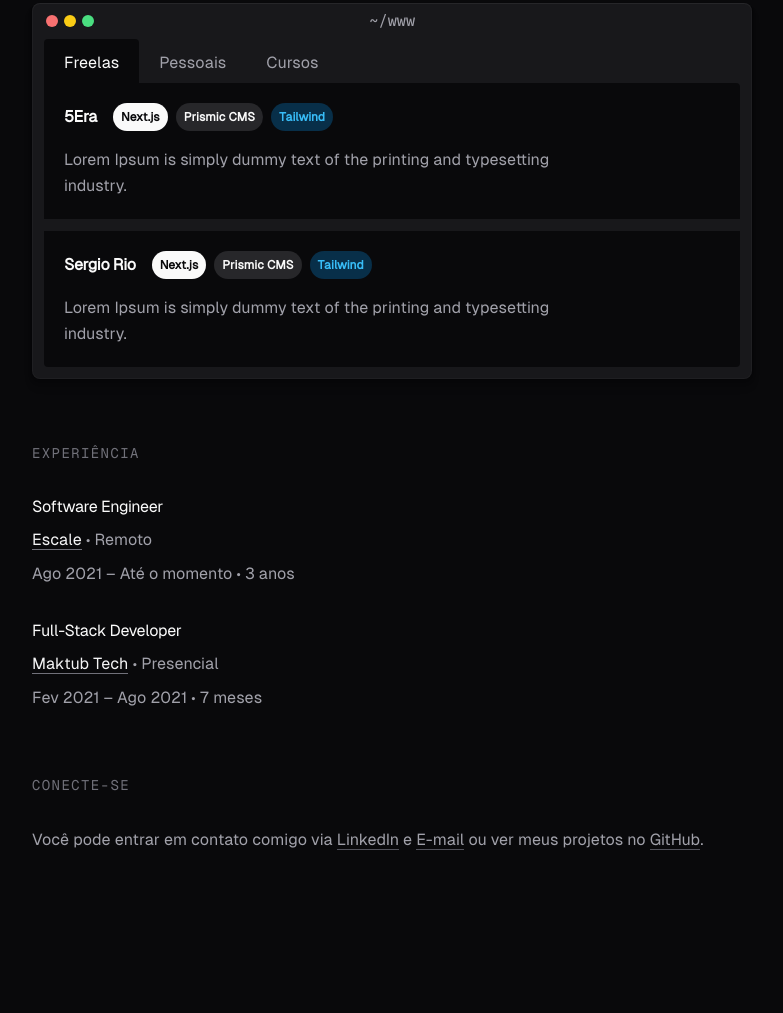
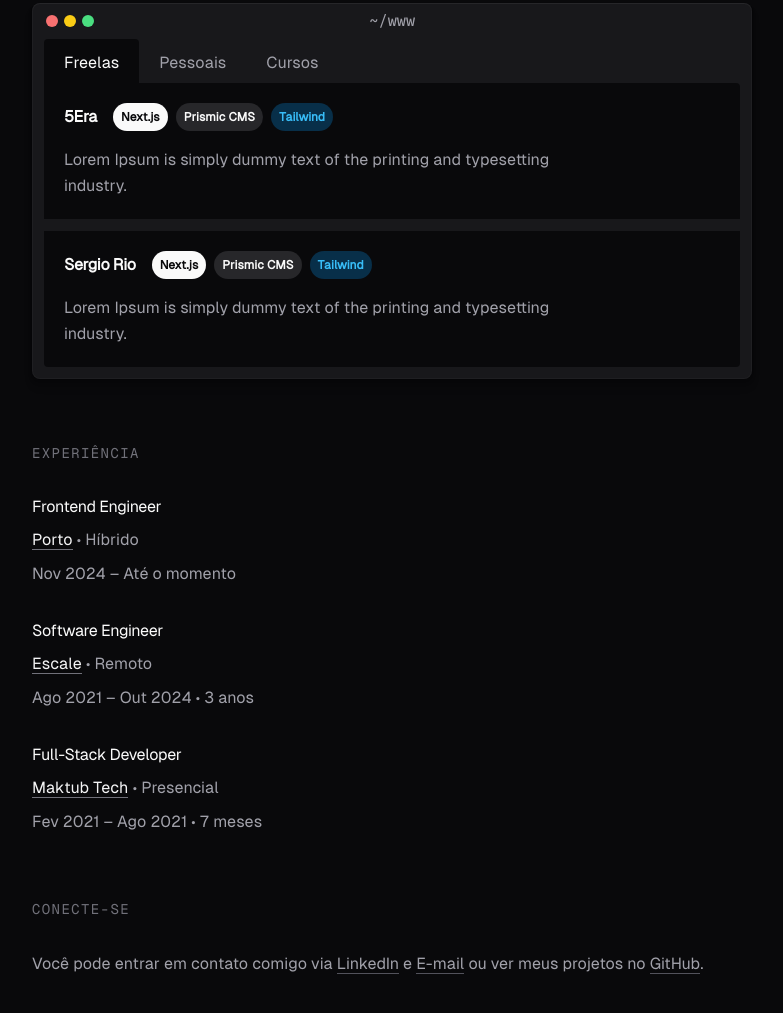
Before and after one commit to orenatodos/renatosilva.dev, an Astro site: page / in a window 1280 px wide. Shown: the part 517-1530 px from the top of the page, without its empty margins (248-1031 px from the left). Before the commit the page ends 1434 px from the top, so only its background shows below. Built offline with nearby package versions, Linux system fonts and the light colour scheme; Astro itself is replaced by a stand-in of ours.

Commit message:
feat: add new experience

```diff
--- a/src/pages/index.astro
+++ b/src/pages/index.astro
@@ -36,13 +36,22 @@ import { ProjectsBoard } from '../components/ProjectsBoard'
 
         <div class="space-y-8">
           <div class="space-y-2">
+            <h3 class="text-zinc-50 font-medium tracking-tight">Frontend Engineer</h3>
+            <p class="text-zinc-400 leading-relaxed">
+              <a href="https://www.portoseguro.com.br/" target="_blank" rel="noopener noreferrer" class="text-zinc-100 border-b border-zinc-500">Porto</a>
+              •
+              Híbrido
+            </p>
+            <time datetime="" class="block text-zinc-400 leading-relaxed">Nov 2024 – Até o momento</time>
+          </div>
+          <div class="space-y-2">
             <h3 class="text-zinc-50 font-medium tracking-tight">Software Engineer</h3>
             <p class="text-zinc-400 leading-relaxed">
               <a href="https://escale.com.br/" target="_blank" rel="noopener noreferrer" class="text-zinc-100 border-b border-zinc-500">Escale</a>
               •
               Remoto
             </p>
-            <time datetime="" class="block text-zinc-400 leading-relaxed">Ago 2021 – Até o momento • 3 anos</time>
+            <time datetime="" class="block text-zinc-400 leading-relaxed">Ago 2021 – Out 2024 • 3 anos</time>
           </div>
           <div class="space-y-2">
             <h3 class="text-zinc-50 font-medium tracking-tight">Full-Stack Developer</h3>
```
